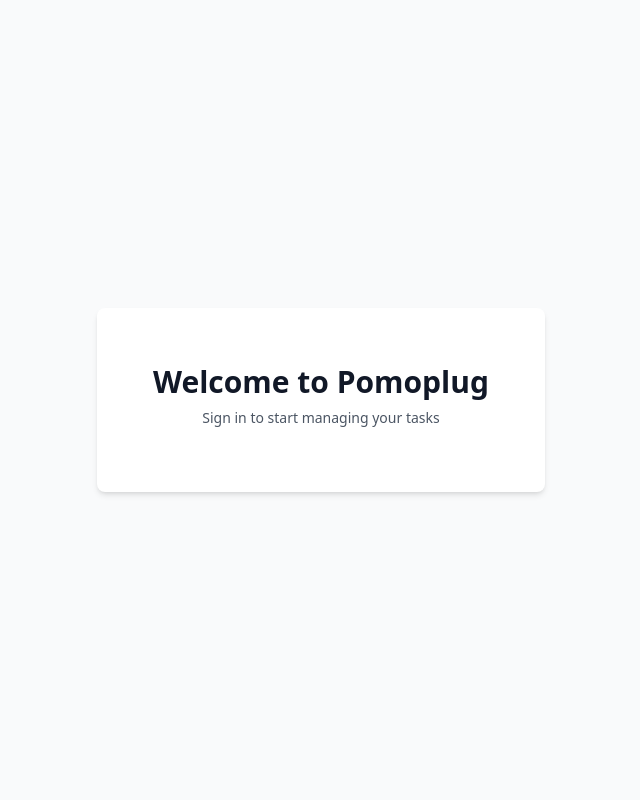
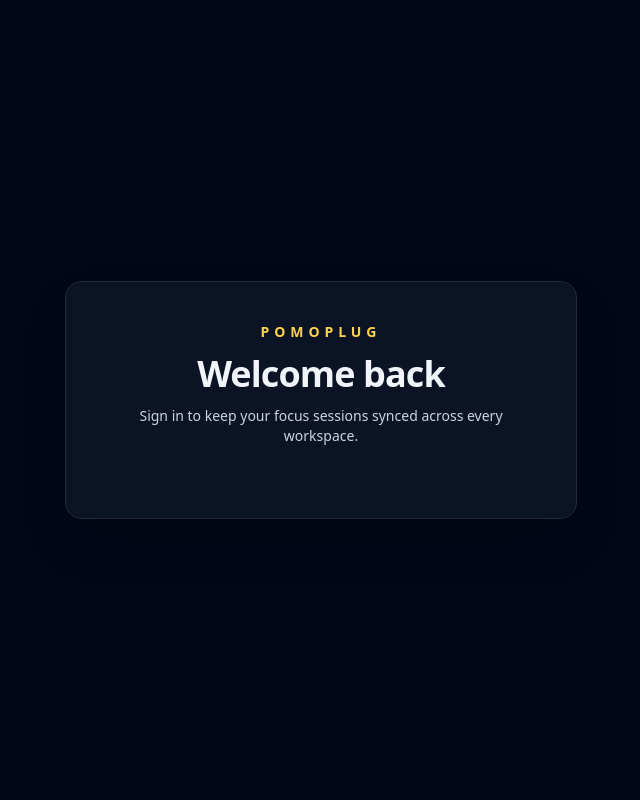
Before and after one commit to mlemosf/pomoplug, a Django app: page /auth/ in a window 1280 px wide. Shown: the whole page, without its empty margins (319-959 px from the left). Run offline with Django 4.2, Linux system fonts and the light colour scheme; style sheets or scripts are compiled from the project's sources; parts of the project's set-up code (start-up, migrations or seed data) failed here and were passed over; some libraries are stand-ins or nearby versions.

Commit message:
Matheus/18 (#19)
* refactor: Identidade visual

identidade visual passa a seguir a do resto do site.

* fix: Substitui Log in por Sign in

* fix: Alinhamento do botão

* fix: Correções após rename global

closes #18

```diff
--- a/pomoplug/authentication/templates/authentication.html
+++ b/pomoplug/authentication/templates/authentication.html
@@ -1,33 +1,35 @@
 {% csrf_token %}
 <!doctype html>
 {% load static %}
-<html>
+<html lang="en">
     <head>
-        <title>Pomoplug - Login</title>
-        <!--<script src="https://cdn.tailwindcss.com"></script>-->
-        {% load static %}
-        <link
-            rel="stylesheet"
-            href="{% static 'css/output.css' %}"
-            type="text/css"
-        />
+        <meta charset="UTF-8" />
+        <meta name="viewport" content="width=device-width, initial-scale=1.0" />
+        <title>Pomoplug - Sign in</title>
         <link
             rel="shortcut icon"
             type="image/png"
             href="{% static 'img/favicon.ico' %}"
         />
+        <script src="https://cdn.tailwindcss.com"></script>
     </head>
-    <body>
-        <div class="min-h-screen flex items-center justify-center bg-gray-50">
+    <body class="bg-slate-950 text-slate-100">
+        <div class="flex min-h-screen items-center justify-center px-6 py-16">
             <div
-                class="max-w-md w-full space-y-8 p-8 bg-white rounded-lg shadow-md"
+                class="w-full max-w-lg space-y-8 rounded-2xl border border-slate-800 bg-slate-900/80 p-10 shadow-2xl backdrop-blur"
             >
-                <div class="text-center">
-                    <h2 class="mt-6 text-3xl font-extrabold text-gray-900">
-                        Welcome to Pomoplug
+                <div class="space-y-3 text-center">
+                    <span
+                        class="text-sm font-semibold uppercase tracking-[0.35em] text-amber-300"
+                    >
+                        Pomoplug
+                    </span>
+                    <h2 class="text-3xl font-black tracking-tight sm:text-4xl">
+                        Welcome back
                     </h2>
-                    <p class="mt-2 text-sm text-gray-600">
-                        Sign in to start managing your tasks
+                    <p class="text-sm text-slate-300">
+                        Sign in to keep your focus sessions synced across every
+                        workspace.
                     </p>
                 </div>
                 <div
@@ -38,21 +40,13 @@
                     data-login_uri="{{base_url}}/auth/auth-receiver?redirect_to={{redirect_to}}"
                     data-itp_support="true"
                 ></div>
-                <div
-                    class="g_id_signin"
-                    data-type="standard"
-                    data-shape="rectangular"
-                    data-theme="outline"
-                    data-text="signin_with"
-                    data-size="large"
-                    data-logo_alignment="left"
-                ></div>
-                <script
-                    src="https://accounts.google.com/gsi/client"
-                    async
-                    defer
-                ></script>
+                <div class="g_id_signin" data-width="500"></div>
             </div>
         </div>
+        <script
+            src="https://accounts.google.com/gsi/client"
+            async
+            defer
+        ></script>
     </body>
 </html>
--- a/pomoplug/config/urls.py
+++ b/pomoplug/config/urls.py
@@ -23,7 +23,7 @@ from blog.views import PostView
 
 urlpatterns = [
     path("admin/", admin.site.urls),
-    path("login", AuthenticationView.as_view(), name="authentication-view"),
+    path("signin", AuthenticationView.as_view(), name="authentication-view"),
     path("timer/new", TimerCreateView.as_view(), name="timer-create"),
     path("timer/<str:uuid>", TimerView.as_view(), name="timer-view"),
     path("auth/", include("authentication.urls")),
--- a/pomoplug/timer/views.py
+++ b/pomoplug/timer/views.py
@@ -34,7 +34,7 @@ class TimerCreateView(LoginRequiredMixin, RedirectView):
     permanent = False
     query_string = False
     pattern_name = "timer-view"
-    login_url = "/login"
+    signin_url = "/signin"
     redirect_field_name = "redirect_to"
 
     def get_redirect_url(self, *args, **kwargs):
@@ -52,7 +52,7 @@ class TimerCreateView(LoginRequiredMixin, RedirectView):
 
 
 class TimerView(LoginRequiredMixin, View):
-    login_url = "/login"
+    signin_url = "/signin"
     redirect_field_name = "redirect_to"
 
     def get(self, request, *args, **kwargs):
```
Also changed, not shown: pomoplug/timer/templates/index.html (+2 -8 lines), pomoplug/blog/templatetags/__init__.py (added).
